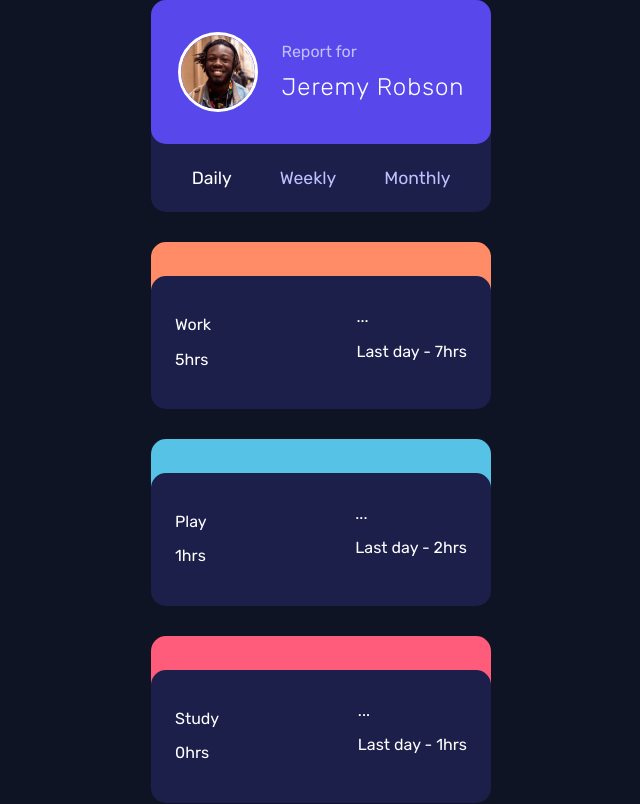
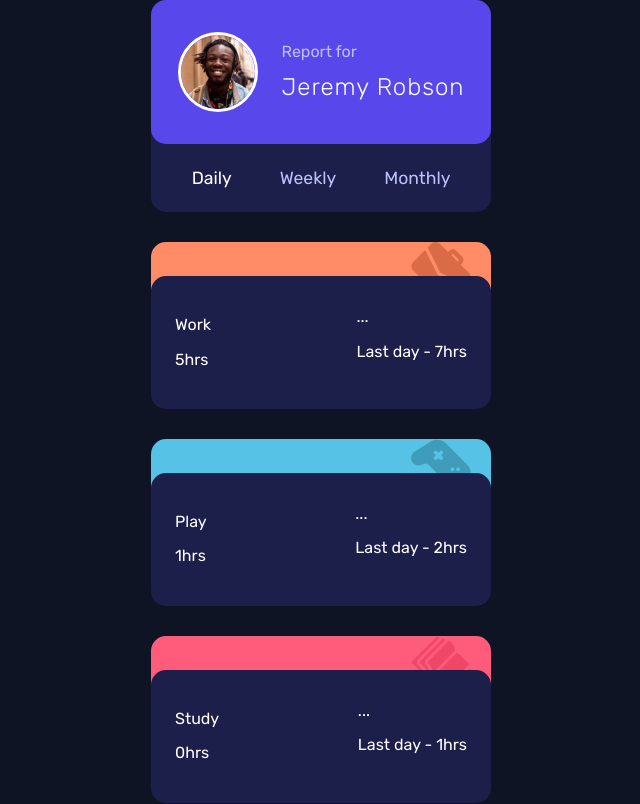
Before and after one commit to gtarrojo/time-tracking-dashboard-angular, an Angular app: page / in a window 1280 px wide. Shown: the top 804 px of the page, without its empty margins (319-959 px from the left). Built offline with nearby package versions, Linux system fonts and the light colour scheme.

Commit message:
add logo header to info cards

```diff
--- a/src/app/dashboard/components/info-card/info-card.component.css
+++ b/src/app/dashboard/components/info-card/info-card.component.css
@@ -15,6 +15,13 @@
   width: 100%;
   top: -34px;
   border-radius: 15px 15px 0px 0px;
+}
+
+.card__header__icon {
+  position: absolute;
+  top: 0px;
+  right: 20px;
+  width: 60px;
 }
 
 .work {
--- a/src/app/dashboard/components/info-card/info-card.component.html
+++ b/src/app/dashboard/components/info-card/info-card.component.html
@@ -1,5 +1,11 @@
 <article class="card__container">
-  <div class="card__header" [class]="activity.title.toLowerCase()"></div>
+  <div class="card__header" [class]="activity.title.toLowerCase()">
+    <img
+      class="card__header__icon"
+      [src]="activity.title === 'Self Care' ? `icon-${activity.title.slice(0, 4).toLowerCase()}-${activity.title.slice(5).toLowerCase()}.svg` : `icon-${activity.title.toLowerCase()}.svg`"
+      alt=""
+    />
+  </div>
   <section class="card__info">
     <div class="card__container__col">
       <p>{{ activity.title }}</p>
```
